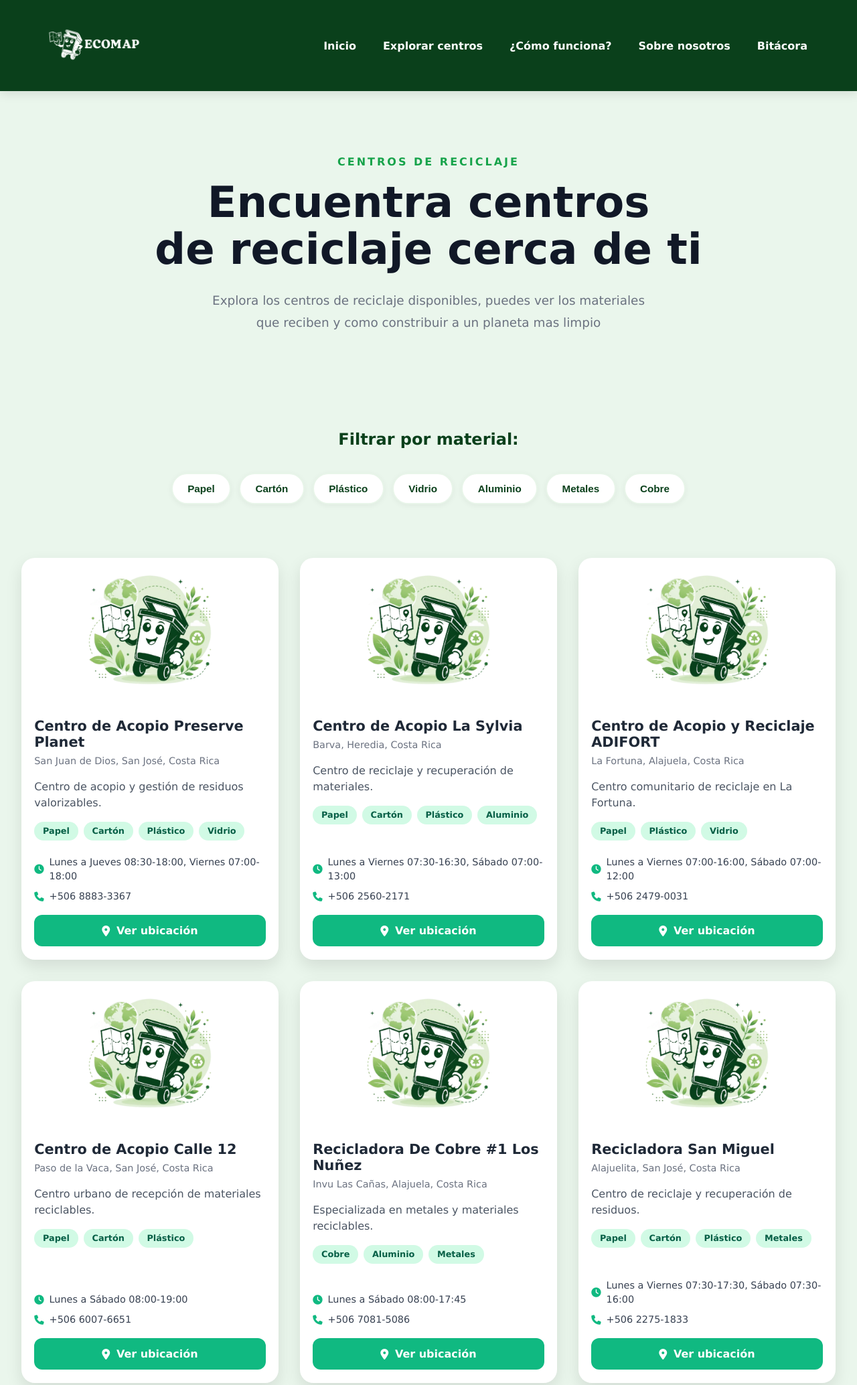
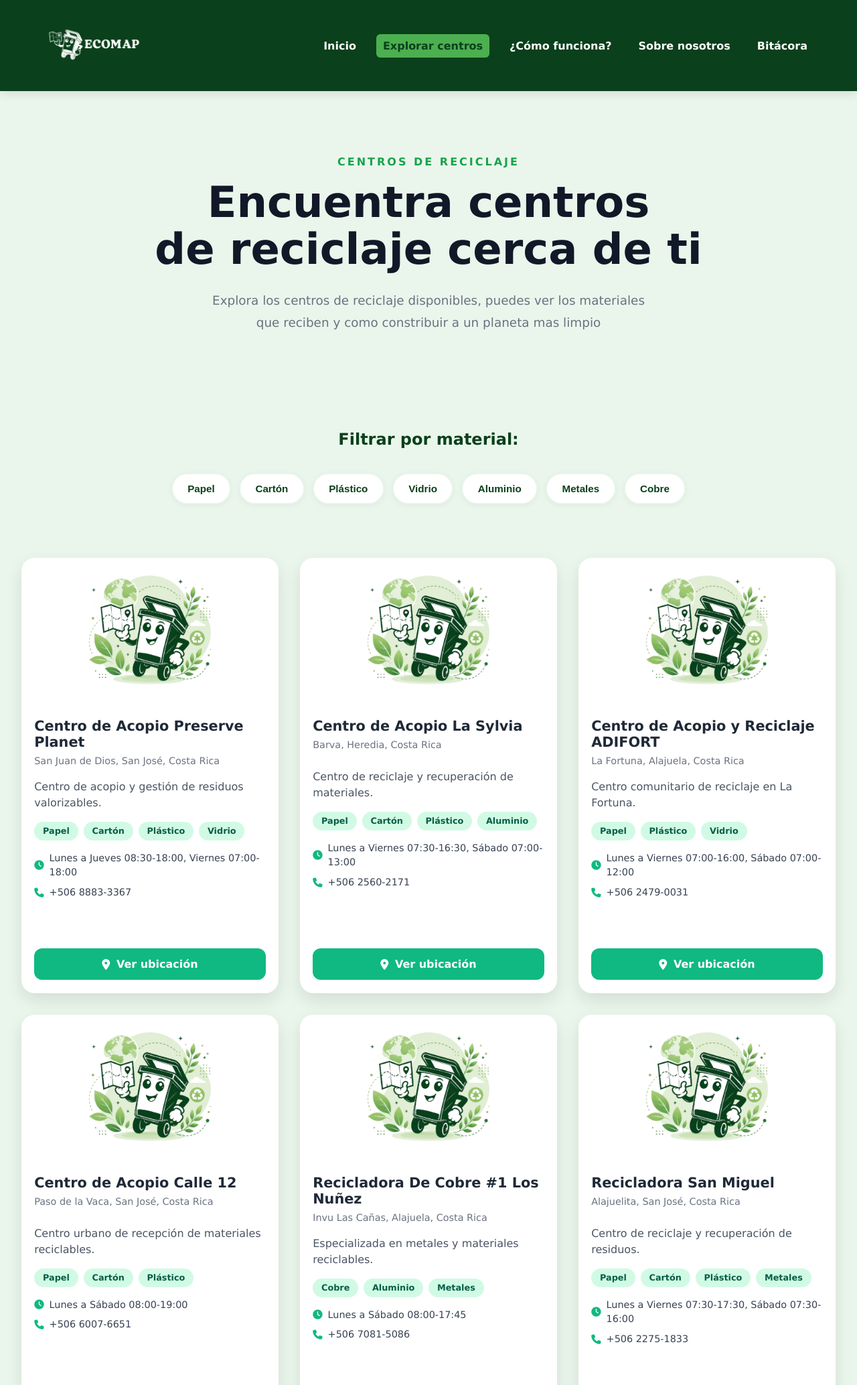
Before and after one commit to djmnzzz/EcoMap, a plain HTML site: page explorar.html in a window 1280 px wide. Shown: the top 2068 px of the page at 67% size. Drawn offline with Linux system fonts and the light colour scheme.

Commit message:
Se arreglaron bugs html y css

```diff
--- a/css/bitacora.css
+++ b/css/bitacora.css
@@ -0,0 +1,5 @@
+.main-nav ul li.active a {
+    background-color: var(--verde-claro);
+    color: var(--verde-oscuro);
+
+}
--- a/css/explorar.css
+++ b/css/explorar.css
@@ -1,3 +1,8 @@
+.main-nav ul li.active a {
+    background-color: var(--verde-claro);
+    color: var(--verde-oscuro);
+
+}
 /*Hero*/
 
 .hero {
@@ -111,7 +116,7 @@
     display: flex;
     flex-direction: column;
 
-    height: 600px;
+    height: 650px;
 
     box-shadow: 0 10px 25px rgba(0,0,0,.1);
     transition: .3s ease;
@@ -123,6 +128,9 @@
 }
 
 .carta-link {
+    display: flex;
+    flex-direction: column;
+    flex: 1;
     text-decoration: none;
     color: inherit;
 }
@@ -191,8 +199,10 @@
 /* EXTRA INFO */
 
 .carta-extra-info {
-    margin-top: auto;
-    }
+    display: flex;
+    flex-direction: column;
+    flex: 1;
+}
 
 /* INFO CENTRO */
 
@@ -225,8 +235,6 @@
 
     width: 100%;
 
-
-    margin-top: auto;
     padding: .9rem;
     border-radius: 12px;
 
@@ -237,6 +245,9 @@
     font-weight: 600;
 
     transition: .3s;
+
+        margin-top: auto;
+
 }
 
 .botton-mapa:hover {
--- a/css/inicio.css
+++ b/css/inicio.css
@@ -1,3 +1,8 @@
+.main-nav ul li.active a {
+    background-color: var(--verde-claro);
+    color: var(--verde-oscuro);
+
+}
 /* Hero */
 .hero {
     display: flex;
@@ -114,8 +119,8 @@
     display: flex;
     gap: 2rem;
     width: max-content;
-    padding: 1rem;
-    animation: scroll 30s linear infinite;
+    animation: scroll 20s linear infinite;
+    will-change: transform;
 }
 
 #centros:hover {
--- a/explorar.html
+++ b/explorar.html
@@ -24,9 +24,9 @@
         <nav class="main-nav">
             <ul>
                 <li><a href="index.html">Inicio</a></li>
-                <li><a href="explorar.html">Explorar centros</a></li>
-                <li><a href="index.html #como-funciona">¿Cómo funciona?</a></li>
-                <li><a href="index.html #sobre-nosotros">Sobre nosotros</a></li>
+                <li class="active"><a href="explorar.html">Explorar centros</a></li>
+                <li><a href="index.html#como-funciona">¿Cómo funciona?</a></li>
+                <li><a href="index.html#sobre-nosotros">Sobre nosotros</a></li>
                 <li><a href="bitacora.html">Bitácora</a></li>
             </ul>
         </nav>
@@ -71,8 +71,8 @@
                 <ul>
                     <li><a href="index.html">Inicio</a></li>
                     <li><a href="explorar.html">Explorar centros</a></li>
-                    <li><a href="index.html #como-funciona">¿Cómo funciona?</a></li>
-                    <li><a href="index.html #sobre-nosotros">Sobre nosotros</a></li>
+                    <li><a href="index.html#como-funciona">¿Cómo funciona?</a></li>
+                    <li><a href="index.html#sobre-nosotros">Sobre nosotros</a></li>
                     <li><a href="bitacora.html">Bitácora</a></li>
                 </ul>
             </nav>
```
Also changed, not shown: bitacora.html (+3 -3 lines), index.html (+2 -2 lines).
